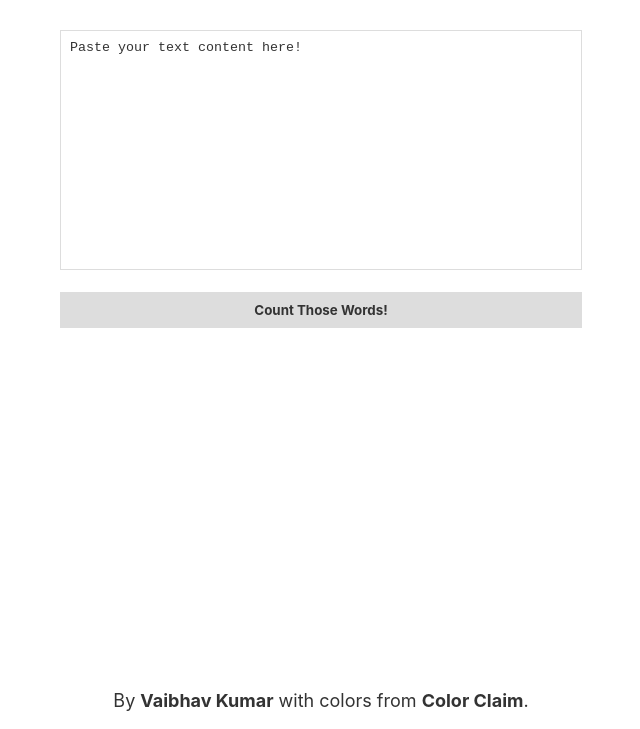
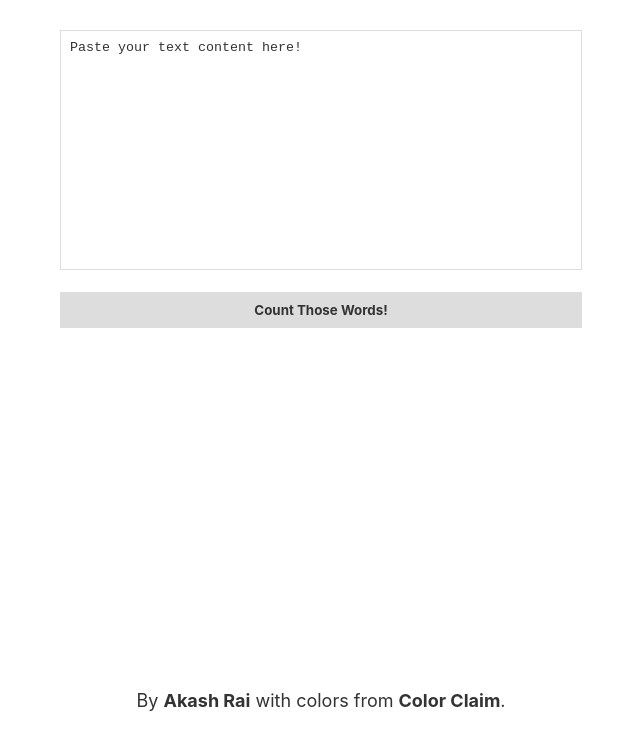
Before and after one commit to sky9891/WordFrequencyCounter, a plain HTML site: page index.html in a window 1280 px wide. Shown: the part 79-808 px from the top of the page, without its empty margins (319-959 px from the left). Drawn offline with Linux system fonts and the light colour scheme.

Commit message:
updated index.html

```diff
--- a/index.html
+++ b/index.html
@@ -16,7 +16,7 @@
   </div>
 
   <footer>
-    <p>By <a href="https://github.com/vaibhavkumar779" target="_blank">Vaibhav Kumar</a> with colors from <a href="http://www.vanschneider.com/colors" target="_blank">Color Claim</a>.</p>
+    <p>By <a href="https://github.com/sky9891" target="_blank">Akash Rai</a> with colors from <a href="http://www.vanschneider.com/colors" target="_blank">Color Claim</a>.</p>
   </footer>
   <script src="additional.js"></script>
   <script src="apply.js"></script>
```
